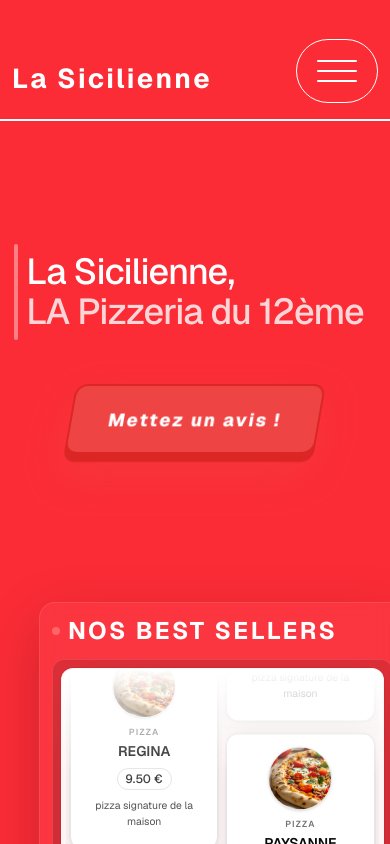
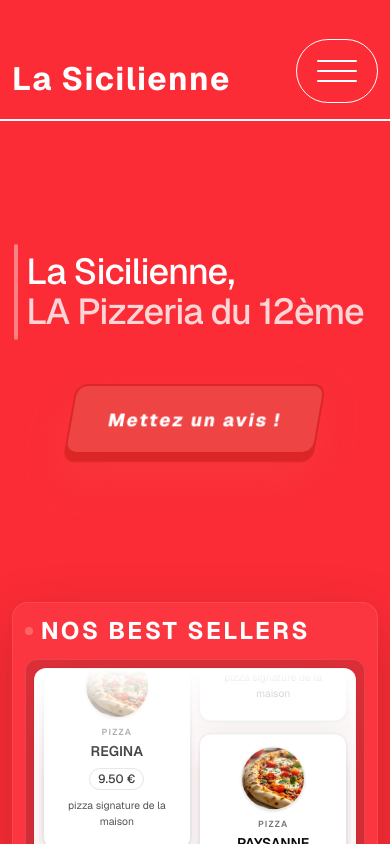
Before and after one commit to mylanlegenie/sici, a Next.js app: page / in a window 390 px wide. Shown: the top 844 px of the page. Built offline with nearby package versions, Linux system fonts and the light colour scheme.

Commit message:
Correction de la terminologie : remplacement de "Grand" par "Grande" dans Card et PlatDetailsPage. Ajustement des dimensions dans NavBar pour améliorer la réactivité.

```diff
--- a/src/app/component/HomePage.tsx
+++ b/src/app/component/HomePage.tsx
@@ -21,7 +21,7 @@ export default function HomePage() {
           <span>Mettez un avis !</span>
         </Link>
       </section>
-      <section className="home-reveal home-on-view mx-auto mt-20 grid w-[80vw] gap-8 lg:grid-cols-[1.2fr_0.8fr]">
+      <section className="home-reveal home-on-view mx-auto mt-20 grid w-[80vw] grid-cols-[minmax(0,1fr)] gap-8 lg:grid-cols-[1.2fr_0.8fr]">
         <div className="home-reveal home-on-view home-left w-[94vw] max-w-[calc(100vw-1rem)] justify-self-center rounded-2xl border border-white/10 bg-white/5 p-3 shadow-[0_20px_60px_rgba(0,0,0,0.18)] backdrop-blur-sm md:w-auto md:max-w-none md:rounded-[2rem] md:p-6">
           <div className="mb-3 flex items-center gap-2 md:mb-5 md:gap-3">
             <span className="h-2 w-2 rounded-full bg-red-400 md:h-2.5 md:w-2.5" />
--- a/src/app/component/PlatDetailsPage.tsx
+++ b/src/app/component/PlatDetailsPage.tsx
@@ -92,7 +92,7 @@ export default function PlatPage({ name, categorie }: PlatPageProps) {
                   </strong>
                 </div>
                 <div className="flex items-center justify-between gap-4">
-                  <span>Grand</span>
+                  <span>Grande</span>
                   <strong className="font-semibold text-white">
                     {item.prices.mega != null
                       ? `${item.prices.mega.toFixed(2)}€`
--- a/src/app/component/atoms/Card.tsx
+++ b/src/app/component/atoms/Card.tsx
@@ -54,7 +54,7 @@ export default function Card({
               </span>
             </div>
             <div className="mt-1 flex items-center justify-between">
-              <span>Grand</span>
+              <span>Grande</span>
               <span className="font-semibold text-red-600">
                 {formatPrice(sizePrices.grand)}
               </span>
--- a/src/app/component/atoms/NavBar.tsx
+++ b/src/app/component/atoms/NavBar.tsx
@@ -14,7 +14,7 @@ export default function NavBar() {
         <Link
           href="/"
           aria-label="Retour à l’accueil – La Sicilienne"
-          className="block cursor-pointer select-none whitespace-nowrap p-3 text-[clamp(1.65rem,7vw,2.25rem)] font-bold leading-none tracking-[0.08em] text-white sm:p-2 sm:text-3xl md:text-6xl"
+          className="block cursor-pointer select-none whitespace-nowrap p-3 text-[clamp(1.65rem,8.25vw,2.55rem)] font-bold leading-none tracking-[0.04em] text-white sm:p-2 sm:text-3xl sm:tracking-[0.08em] md:text-6xl"
         >
           {name.split("").map((letter, index) => (
             <motion.span
```
